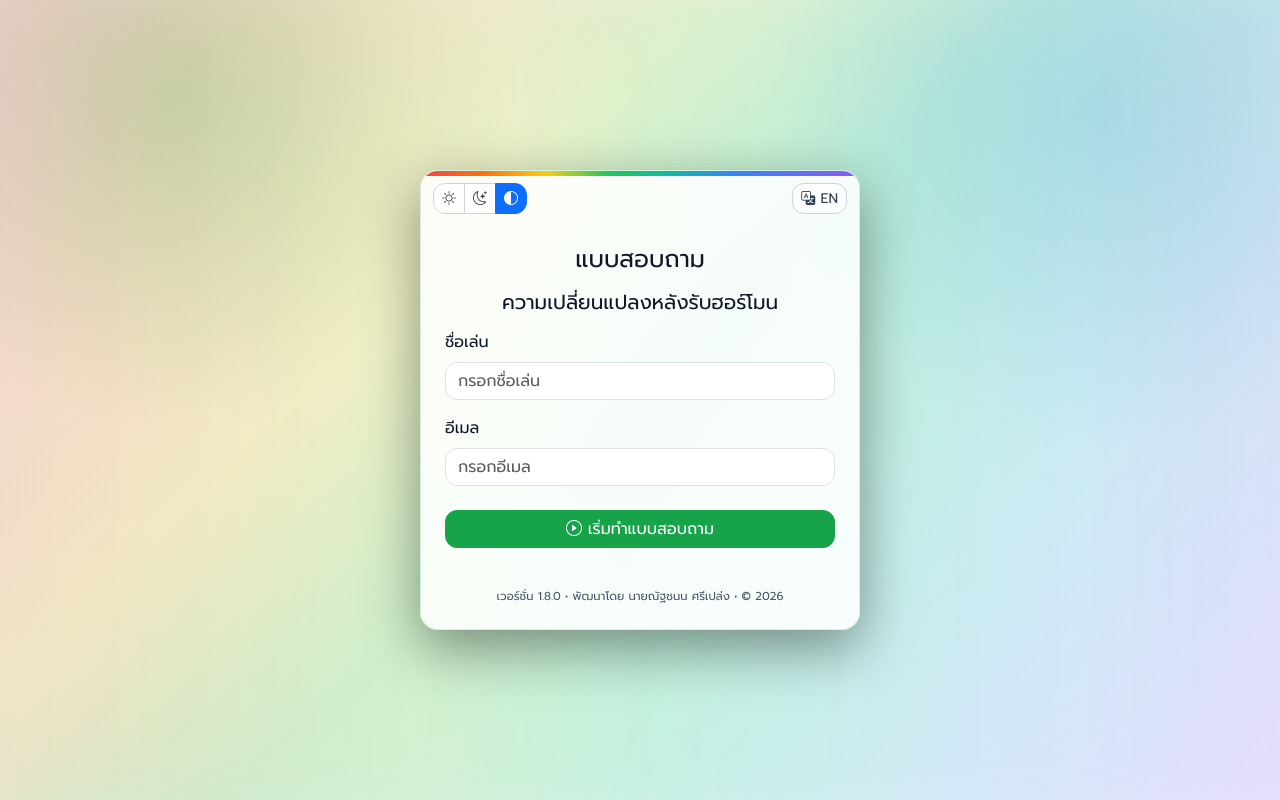
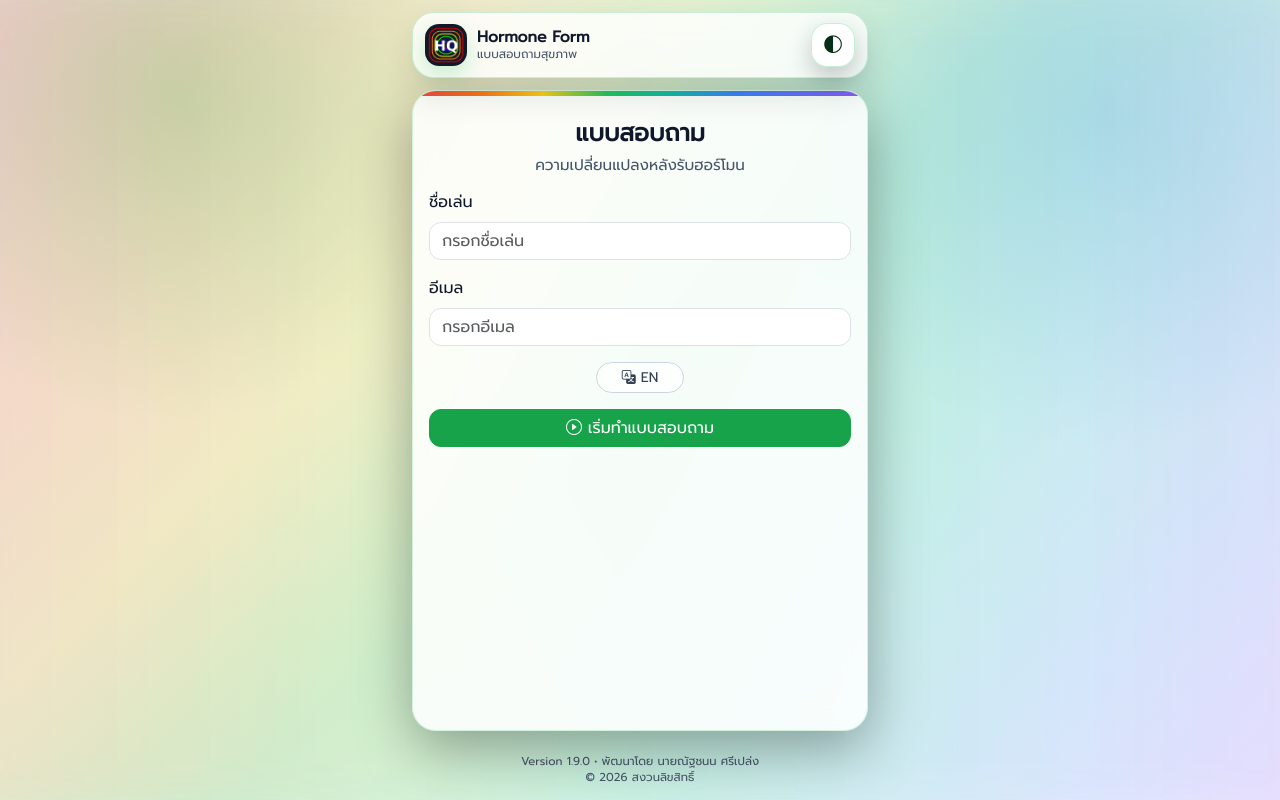
Before and after one commit to Natchanon45/trans_check, a plain HTML site: page index.html in a window 1280 px wide. Drawn offline with nearby package versions, Linux system fonts and the light colour scheme.

Commit message:
update app version 1.9.0

```diff
--- a/assets/css/style.css
+++ b/assets/css/style.css
@@ -379,3 +379,183 @@ body::before {
     max-width: none;
   }
 }
+
+/* v1.9.0 App shell: action bar + body + footer */
+html, body {
+  min-height: 100%;
+}
+
+body {
+  display: block;
+  padding: 0;
+  overflow-x: hidden;
+}
+
+.app-shell {
+  min-height: 100vh;
+  width: min(100%, 480px);
+  margin: 0 auto;
+  display: grid;
+  grid-template-rows: auto 1fr auto;
+  gap: 12px;
+  padding: max(12px, env(safe-area-inset-top)) 12px max(12px, env(safe-area-inset-bottom));
+}
+
+.app-action-bar {
+  position: sticky;
+  top: max(8px, env(safe-area-inset-top));
+  z-index: 20;
+  min-height: 64px;
+  display: flex;
+  align-items: center;
+  justify-content: space-between;
+  gap: 12px;
+  padding: 10px 12px;
+  color: var(--card-color);
+  background: rgba(2, 10, 7, .78);
+  border: 1px solid rgba(34,197,94,.22);
+  border-radius: 22px;
+  box-shadow: 0 16px 42px rgba(0,0,0,.28), inset 0 1px 0 rgba(255,255,255,.08);
+  backdrop-filter: blur(16px);
+}
+
+[data-bs-theme="light"] .app-action-bar {
+  background: rgba(255,255,255,.82);
+  box-shadow: 0 16px 34px rgba(15,23,42,.12), inset 0 1px 0 rgba(255,255,255,.88);
+}
+
+.app-brand {
+  min-width: 0;
+  display: flex;
+  align-items: center;
+  gap: 10px;
+}
+
+.app-brand-icon {
+  width: 42px;
+  height: 42px;
+  border-radius: 14px;
+  object-fit: cover;
+  box-shadow: 0 8px 20px rgba(34,197,94,.24);
+}
+
+.app-brand-text {
+  min-width: 0;
+  display: flex;
+  flex-direction: column;
+  align-items: flex-start;
+  line-height: 1.2;
+}
+
+.app-brand-text strong {
+  max-width: 260px;
+  overflow: hidden;
+  text-overflow: ellipsis;
+  white-space: nowrap;
+  font-size: .98rem;
+  font-weight: 700;
+}
+
+.app-brand-text span {
+  color: var(--muted-color);
+  font-size: .74rem;
+}
+
+.theme-mode-btn {
+  width: 44px;
+  height: 44px;
+  flex: 0 0 auto;
+  display: inline-flex;
+  align-items: center;
+  justify-content: center;
+  border: 1px solid rgba(34,197,94,.26);
+  border-radius: 16px;
+  color: #dcfce7;
+  background: linear-gradient(145deg, rgba(2,6,23,.96), rgba(5,46,22,.92));
+  box-shadow: inset 0 1px 0 rgba(255,255,255,.08), 0 10px 24px rgba(0,0,0,.22);
+}
+
+.theme-mode-btn i {
+  font-size: 1.1rem;
+}
+
+[data-bs-theme="light"] .theme-mode-btn {
+  color: #052e16;
+  background: rgba(255,255,255,.88);
+}
+
+.app-body {
+  background: var(--card-bg);
+  color: var(--card-color);
+  border: 1px solid rgba(34,197,94,.18);
+  border-radius: 24px;
+  width: 100%;
+  max-width: none;
+  padding: 20px 16px;
+  position: relative;
+  overflow: hidden;
+  align-self: stretch;
+  box-shadow: 0 18px 56px rgba(0,0,0,.34), inset 0 1px 0 rgba(255,255,255,.08);
+  backdrop-filter: blur(14px);
+}
+
+.app-body::before {
+  content: "";
+  position: absolute;
+  inset: 0 0 auto 0;
+  height: 5px;
+  background: linear-gradient(90deg, var(--rainbow-7));
+}
+
+.app-body h4 {
+  margin-top: 8px;
+  font-weight: 700;
+}
+
+.app-body h5 {
+  color: var(--muted-color);
+  font-size: .95rem;
+  font-weight: 500;
+}
+
+.install-btn {
+  align-self: center;
+  margin: 4px auto 12px;
+  border-radius: 999px;
+}
+
+.lang-btn {
+  width: auto;
+  min-width: 88px;
+  border-radius: 999px;
+}
+
+.app-footer {
+  margin: 0;
+  padding: 10px 8px 2px;
+  color: var(--muted-color);
+  font-size: .72rem;
+  text-align: center;
+  line-height: 1.45;
+}
+
+@media (display-mode: standalone) {
+  body { padding: 0; }
+}
+
+@media (max-width: 480px) {
+  body { padding: 0; align-items: initial; }
+  .app-shell {
+    width: 100%;
+    min-height: 100svh;
+    gap: 10px;
+    padding: max(10px, env(safe-area-inset-top)) 10px max(10px, env(safe-area-inset-bottom));
+  }
+  .app-action-bar { border-radius: 20px; }
+  .app-body {
+    min-height: auto;
+    border-radius: 22px;
+    padding: 18px 14px;
+  }
+  .app-brand-text strong { max-width: 210px; }
+}
--- a/assets/js/app.js
+++ b/assets/js/app.js
@@ -242,7 +242,7 @@ const scoredQuestions = Array.from({length: questions[lang].length}, (_, i) => i
 const versions = document.getElementById("version");
 
 const installAppBtn = document.getElementById("installAppBtn");
-const themeButtons = document.querySelectorAll("[data-theme-option]");
+const themeModeToggle = document.getElementById("themeModeToggle");
 const systemThemeQuery = window.matchMedia("(prefers-color-scheme: dark)");
 let deferredInstallPrompt = null;
 
@@ -259,34 +259,57 @@ function applyTheme(mode = getSavedThemeMode()) {
   const effectiveTheme = getEffectiveTheme(mode);
   document.documentElement.setAttribute("data-bs-theme", effectiveTheme);
   document.querySelector('meta[name="theme-color"]')?.setAttribute("content", effectiveTheme === "dark" ? "#020617" : "#f8fafc");
-  themeButtons.forEach((button) => button.classList.toggle("active", button.dataset.themeOption === mode));
+  renderThemeToggle(mode, effectiveTheme);
 }
 
 function renderFooter() {
   const versionEl = document.getElementById("version");
   if (!versionEl) return;
-  const versionText = lang === "th" ? "เวอร์ชั่น" : "Version";
+  const versionText = lang === "th" ? "Version" : "Version";
   const developedText = lang === "th" ? "พัฒนาโดย" : "Developed by";
-  versionEl.innerHTML = `${versionText} ${APP_INFO.version} • ${developedText} ${APP_INFO.author} • &copy; ${APP_INFO.copyrightYear}`;
+  const rightsText = lang === "th" ? "สงวนลิขสิทธิ์" : "All Rights Reserved";
+  versionEl.innerHTML = `${versionText} ${APP_INFO.version} • ${developedText} ${APP_INFO.author}<br>&copy; ${APP_INFO.copyrightYear} ${rightsText}`;
+}
+
+function renderActionBarText() {
+  const appNameEl = document.getElementById("appName");
+  const appSubtitleEl = document.getElementById("appSubtitle");
+  if (appNameEl) appNameEl.textContent = APP_INFO.shortName || "Hormone Form";
+  if (appSubtitleEl) appSubtitleEl.textContent = lang === "th" ? "แบบสอบถามสุขภาพ" : "Health questionnaire";
+}
+
+function renderThemeToggle(mode = getSavedThemeMode(), effectiveTheme = getEffectiveTheme(mode)) {
+  if (!themeModeToggle) return;
+  const data = {
+    system: { icon: "bi-circle-half", th: "ตามระบบ", en: "System" },
+    light: { icon: "bi-sun", th: "กลางวัน", en: "Light" },
+    dark: { icon: "bi-moon-stars", th: "กลางคืน", en: "Dark" }
+  }[mode] || { icon: effectiveTheme === "dark" ? "bi-moon-stars" : "bi-sun", th: "โหมดสี", en: "Theme" };
+  themeModeToggle.innerHTML = `<i class="bi ${data.icon}"></i>`;
+  themeModeToggle.title = lang === "th" ? `โหมด${data.th}` : `${data.en} mode`;
+  themeModeToggle.setAttribute("aria-label", themeModeToggle.title);
 }
 
 function iconText(icon, text) {
   return `<i class="bi ${icon}"></i> ${text}`;
 }
 
-themeButtons.forEach((button) => {
-  button.addEventListener("click", () => {
-    const mode = button.dataset.themeOption;
-    localStorage.setItem("appThemeMode", mode);
-    applyTheme(mode);
+if (themeModeToggle) {
+  themeModeToggle.addEventListener("click", () => {
+    const modes = ["system", "light", "dark"];
+    const currentMode = getSavedThemeMode();
+    const nextMode = modes[(modes.indexOf(currentMode) + 1) % modes.length] || "system";
+    localStorage.setItem("appThemeMode", nextMode);
+    applyTheme(nextMode);
   });
-});
+}
 
 systemThemeQuery.addEventListener("change", () => {
   if (getSavedThemeMode() === "system") applyTheme("system");
 });
 
 applyTheme();
+renderActionBarText();
 
 if ("serviceWorker" in navigator) {
   window.addEventListener("load", () => {
@@ -317,6 +340,8 @@ langBtn.addEventListener("click", () => {
   lang = lang === "th" ? "en" : "th";
   langBtn.innerHTML = lang === "th" ? iconText("bi-translate", "EN") : iconText("bi-translate", "TH");
   updateLanguageUI();
+  renderActionBarText();
+  renderThemeToggle(getSavedThemeMode(), getEffectiveTheme(getSavedThemeMode()));
 });
 
 function updateLanguageUI() {
@@ -325,6 +350,7 @@ function updateLanguageUI() {
     document.getElementById("formTitle1").textContent = "ความเปลี่ยนแปลงหลังรับฮอร์โมน";
     document.getElementById("nicknameLabel").textContent = "ชื่อเล่น";
     document.getElementById("emailLabel").textContent = "อีเมล";
+    renderActionBarText();
     startBtn.innerHTML = iconText("bi-play-circle", "เริ่มทำแบบสอบถาม");
     nextBtn.innerHTML = iconText("bi-arrow-right-circle", "ถัดไป");
     document.getElementById("nickname").placeholder = "กรอกชื่อเล่น";
@@ -335,6 +361,7 @@ function updateLanguageUI() {
     document.getElementById("formTitle1").textContent = "Changes after taking hormones";
     document.getElementById("nicknameLabel").textContent = "Nickname";
     document.getElementById("emailLabel").textContent = "Email";
+    renderActionBarText();
     startBtn.innerHTML = iconText("bi-play-circle", "Start Questionnaire");
     nextBtn.innerHTML = iconText("bi-arrow-right-circle", "Next");
     document.getElementById("nickname").placeholder = "Enter nickname";
@@ -346,6 +373,8 @@ function updateLanguageUI() {
 
 document.addEventListener("DOMContentLoaded", function() {
   updateLanguageUI();
+  renderActionBarText();
+  renderThemeToggle(getSavedThemeMode(), getEffectiveTheme(getSavedThemeMode()));
 });
 
 startBtn.addEventListener("click", () => {
--- a/assets/js/config.js
+++ b/assets/js/config.js
@@ -1,7 +1,7 @@
 // App configuration
 // แก้เวอร์ชันและ URL Google Apps Script ได้จากไฟล์นี้
 const APP_INFO = {
-  version: "1.8.0",
+  version: "1.9.0",
   author: "นายณัฐชนน ศรีเปล่ง",
   copyrightYear: "2026",
   name: "Hormone Questionnaire Interactive",
--- a/index.html
+++ b/index.html
@@ -19,17 +19,26 @@
 
 </head>
 <body>
-<div class="app-card card text-center">
-  <div class="top-actions">
-    <button id="installAppBtn" class="btn btn-sm btn-outline-light install-btn" style="display:none;"><i class="bi bi-phone"></i> ติดตั้งแอป</button>
-    <div class="btn-group btn-group-sm theme-switcher" role="group" aria-label="Theme mode">
-      <button type="button" class="btn btn-outline-light" data-theme-option="light" title="โหมดกลางวัน"><i class="bi bi-sun"></i></button>
-      <button type="button" class="btn btn-outline-light" data-theme-option="dark" title="โหมดกลางคืน"><i class="bi bi-moon-stars"></i></button>
-      <button type="button" class="btn btn-outline-light" data-theme-option="system" title="ตามระบบ"><i class="bi bi-circle-half"></i></button>
+  <div class="app-shell">
+    <header class="app-action-bar" aria-label="Application bar">
+      <div class="app-brand">
+        <img src="icons/icon-192.png" alt="" class="app-brand-icon">
+        <div class="app-brand-text">
+          <strong id="appName">Hormone Form</strong>
+          <span id="appSubtitle">แบบสอบถามสุขภาพ</span>
         </div>
-    <button id="langToggle" class="btn btn-sm btn-outline-light lang-btn"><i class="bi bi-translate"></i> EN</button>
       </div>
-  <h4 class="mb-3" id="formTitle">แบบสอบถาม</h4>
+      <button id="themeModeToggle" class="theme-mode-btn" type="button" aria-label="เปลี่ยนโหมดสี">
+        <i class="bi bi-circle-half"></i>
+      </button>
+    </header>
+
+    <main class="app-body card text-center">
+      <button id="installAppBtn" class="btn btn-sm btn-outline-light install-btn" style="display:none;">
+        <i class="bi bi-phone"></i> ติดตั้งแอป
+      </button>
+
+      <h4 class="mb-2" id="formTitle">แบบสอบถาม</h4>
       <h5 class="mb-3" id="formTitle1">ความเปลี่ยนแปลงหลังรับฮอร์โมน</h5>
 
       <div id="toastContainer" class="toast-container position-fixed app-toast-bottom"></div>
@@ -49,14 +58,16 @@
             <input type="email" id="email" class="form-control" placeholder="example@email.com" required>
             <small id="emailError" class="validation-message" style="display:none;">กรุณากรอกอีเมล</small>
           </div>
+          <button id="langToggle" class="btn btn-sm btn-outline-light lang-btn mb-2" type="button"><i class="bi bi-translate"></i> EN</button>
           <button id="startBtn" class="btn btn-primary mt-2"><i class="bi bi-play-circle"></i> เริ่มทำแบบสอบถาม</button>
         </div>
       </div>
       <button id="nextBtn" class="btn btn-primary" style="display:none;" disabled><i class="bi bi-arrow-right-circle"></i> ถัดไป</button>
       <button id="prevBtn" class="btn btn-secondary mt-2" style="display:none;"><i class="bi bi-arrow-left-circle"></i> ย้อนกลับ</button>
       <div id="result" class="mt-3"></div>
-  <footer id="version" class="app-footer mt-3"></footer>
+    </main>
 
+    <footer id="version" class="app-footer"></footer>
   </div>
 
 <script src="assets/js/config.js"></script>
--- a/service-worker.js
+++ b/service-worker.js
@@ -1,4 +1,4 @@
-const CACHE_NAME = "hormone-questionnaire-bootstrap-theme-v1.8.0";
+const CACHE_NAME = "hormone-questionnaire-bootstrap-theme-v1.9.0";
 const APP_SHELL = [
   "./",
   "./index.html",
```
Lines whose indentation alone changed are shown as unchanged.
